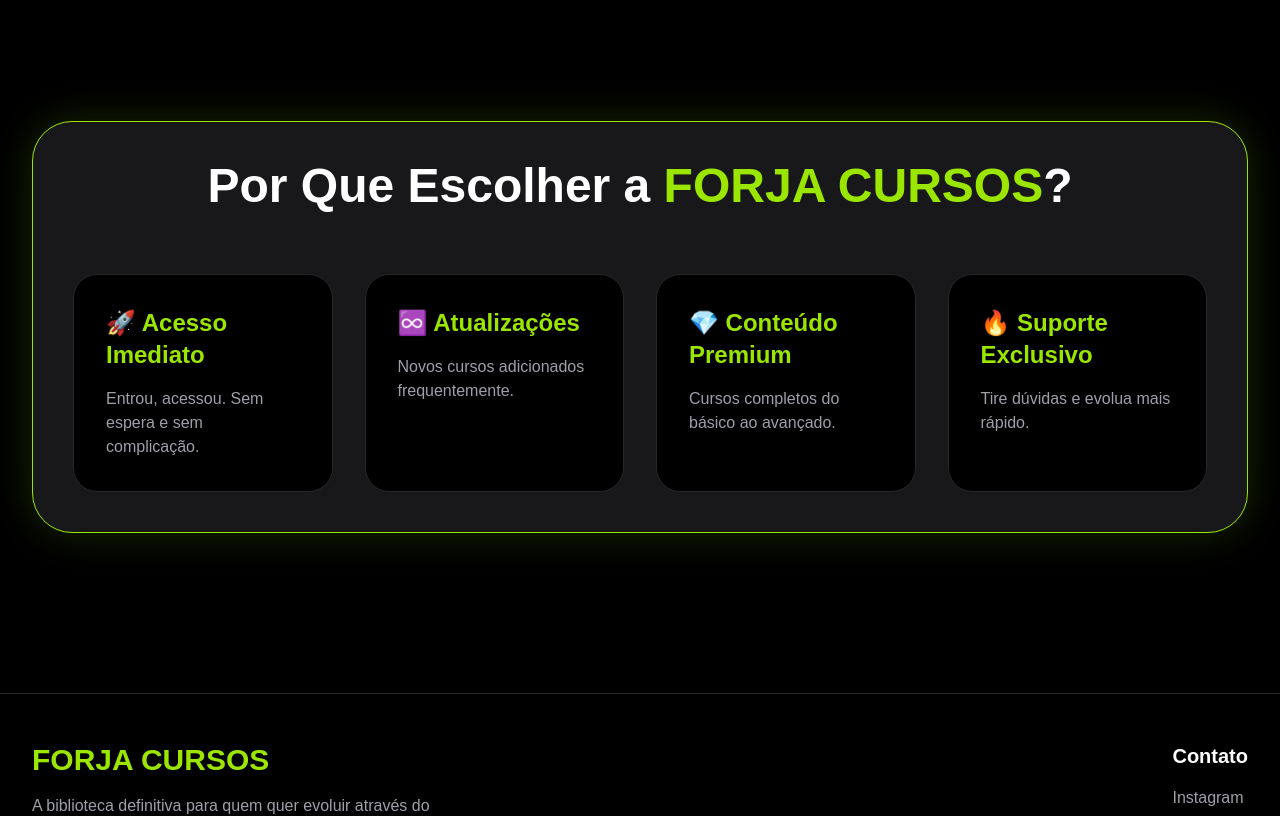
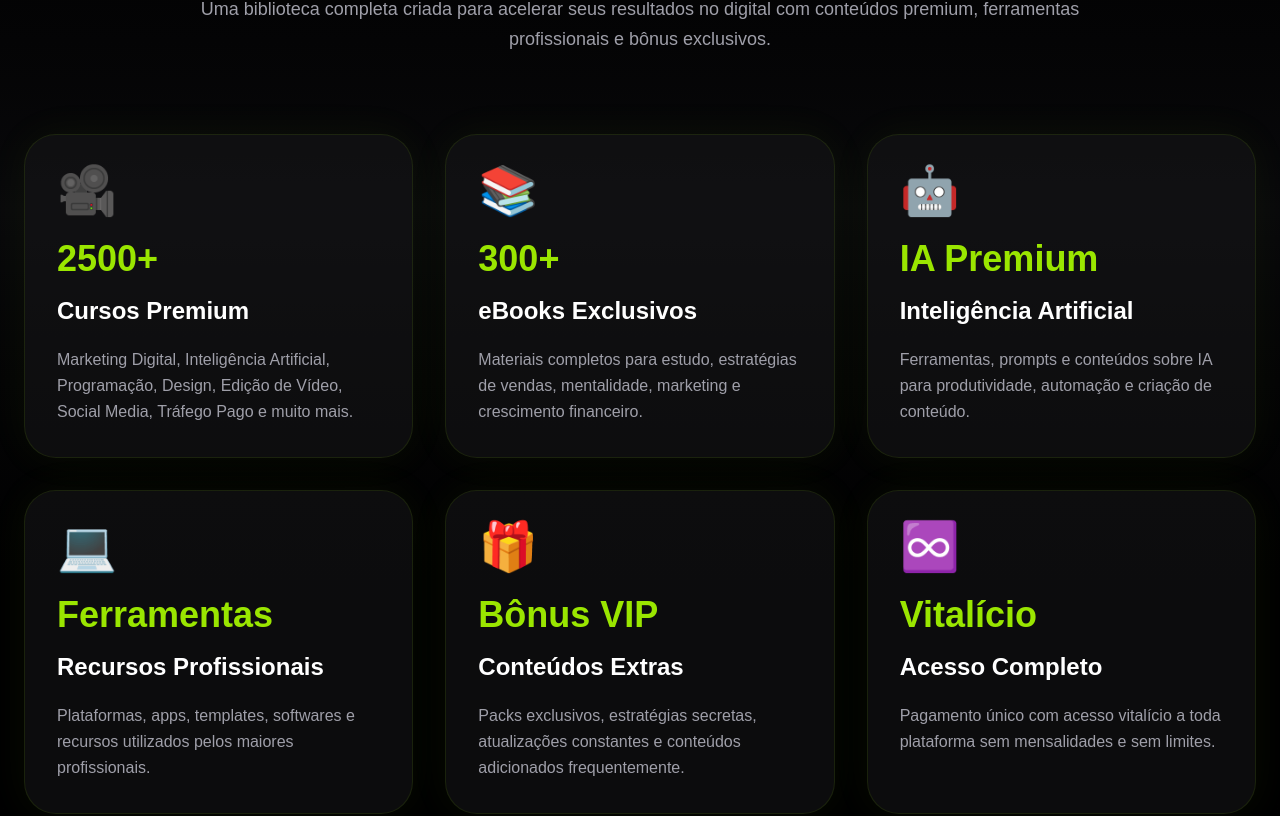
Before and after one commit to alexsandrodevbr/forja-cursos, a React (Vite) app: page / in a window 1280 px wide. Shown: the part 1936-2752 px from the top of the page. Built offline with nearby package versions, Linux system fonts and the light colour scheme.

Commit message:
adicionando seção BlueTech

```diff
--- a/src/App.jsx
+++ b/src/App.jsx
@@ -165,6 +165,229 @@ export default function App() {
         </div>
 
       </div>
+
+      {/* O QUE TEM DENTRO DA BLUETECH */}
+
+      <section className="w-full px-6 py-28 bg-gradient-to-b from-black via-zinc-950 to-black">
+
+        <div className="max-w-7xl mx-auto">
+
+          {/* TOPO */}
+
+          <div className="mb-20 text-center">
+
+            <div className="inline-flex items-center px-6 py-3 rounded-full border border-lime-400/20 bg-zinc-900/50 shadow-[0_0_25px_rgba(132,204,22,0.08)]">
+
+              <span className="text-lime-400 text-xs md:text-sm font-extrabold tracking-[5px] uppercase">
+
+                ⚡ Tudo que você recebe
+
+              </span>
+
+            </div>
+
+            <h2 className="text-5xl md:text-7xl font-extrabold text-white mt-10 leading-tight">
+
+              O Que Existe
+
+              <br />
+
+              <span className="text-lime-400 drop-shadow-[0_0_18px_#84cc16]">
+
+                Dentro da Biblioteca FORJA CURSOS
+
+              </span>
+
+            </h2>
+
+            <p className="text-zinc-400 text-lg mt-8 max-w-4xl mx-auto leading-relaxed">
+
+              Uma biblioteca completa criada para acelerar seus resultados
+              no digital com conteúdos premium, ferramentas profissionais
+              e bônus exclusivos.
+
+            </p>
+
+          </div>
+
+          {/* CARDS */}
+
+          <div className="grid grid-cols-1 md:grid-cols-2 lg:grid-cols-3 gap-8">
+
+            {/* CARD */}
+
+            <div className="bg-zinc-900/50 border border-lime-400/10 rounded-[32px] p-8 hover:scale-[1.03] hover:border-lime-400/40 transition-all duration-300 shadow-[0_0_40px_rgba(132,204,22,0.06)]">
+
+              <div className="text-5xl mb-6">🎥</div>
+
+              <h3 className="text-4xl font-extrabold text-lime-400">
+
+                2500+
+
+              </h3>
+
+              <h4 className="text-2xl font-bold text-white mt-4">
+
+                Cursos Premium
+
+              </h4>
+
+              <p className="text-zinc-400 mt-5 leading-relaxed">
+
+                Marketing Digital, Inteligência Artificial,
+                Programação, Design, Edição de Vídeo,
+                Social Media, Tráfego Pago e muito mais.
+
+              </p>
+
+            </div>
+
+            {/* CARD */}
+
+            <div className="bg-zinc-900/50 border border-lime-400/10 rounded-[32px] p-8 hover:scale-[1.03] hover:border-lime-400/40 transition-all duration-300 shadow-[0_0_40px_rgba(132,204,22,0.06)]">
+
+              <div className="text-5xl mb-6">📚</div>
+
+              <h3 className="text-4xl font-extrabold text-lime-400">
+
+                300+
+
+              </h3>
+
+              <h4 className="text-2xl font-bold text-white mt-4">
+
+                eBooks Exclusivos
+
+              </h4>
+
+              <p className="text-zinc-400 mt-5 leading-relaxed">
+
+                Materiais completos para estudo,
+                estratégias de vendas, mentalidade,
+                marketing e crescimento financeiro.
+
+              </p>
+
+            </div>
+
+            {/* CARD */}
+
+            <div className="bg-zinc-900/50 border border-lime-400/10 rounded-[32px] p-8 hover:scale-[1.03] hover:border-lime-400/40 transition-all duration-300 shadow-[0_0_40px_rgba(132,204,22,0.06)]">
+
+              <div className="text-5xl mb-6">🤖</div>
+
+              <h3 className="text-4xl font-extrabold text-lime-400">
+
+                IA Premium
+
+              </h3>
+
+              <h4 className="text-2xl font-bold text-white mt-4">
+
+                Inteligência Artificial
+
+              </h4>
+
+              <p className="text-zinc-400 mt-5 leading-relaxed">
+
+                Ferramentas, prompts e conteúdos
+                sobre IA para produtividade,
+                automação e criação de conteúdo.
+
+              </p>
+
+            </div>
+
+            {/* CARD */}
+
+            <div className="bg-zinc-900/50 border border-lime-400/10 rounded-[32px] p-8 hover:scale-[1.03] hover:border-lime-400/40 transition-all duration-300 shadow-[0_0_40px_rgba(132,204,22,0.06)]">
+
+              <div className="text-5xl mb-6">💻</div>
+
+              <h3 className="text-4xl font-extrabold text-lime-400">
+
+                Ferramentas
+
+              </h3>
+
+              <h4 className="text-2xl font-bold text-white mt-4">
+
+                Recursos Profissionais
+
+              </h4>
+
+              <p className="text-zinc-400 mt-5 leading-relaxed">
+
+                Plataformas, apps, templates,
+                softwares e recursos utilizados
+                pelos maiores profissionais.
+
+              </p>
+
+            </div>
+
+            {/* CARD */}
+
+            <div className="bg-zinc-900/50 border border-lime-400/10 rounded-[32px] p-8 hover:scale-[1.03] hover:border-lime-400/40 transition-all duration-300 shadow-[0_0_40px_rgba(132,204,22,0.06)]">
+
+              <div className="text-5xl mb-6">🎁</div>
+
+              <h3 className="text-4xl font-extrabold text-lime-400">
+
+                Bônus VIP
+
+              </h3>
+
+              <h4 className="text-2xl font-bold text-white mt-4">
+
+                Conteúdos Extras
+
+              </h4>
+
+              <p className="text-zinc-400 mt-5 leading-relaxed">
+
+                Packs exclusivos, estratégias secretas,
+                atualizações constantes e conteúdos
+                adicionados frequentemente.
+
+              </p>
+
+            </div>
+
+            {/* CARD */}
+
+            <div className="bg-zinc-900/50 border border-lime-400/10 rounded-[32px] p-8 hover:scale-[1.03] hover:border-lime-400/40 transition-all duration-300 shadow-[0_0_40px_rgba(132,204,22,0.06)]">
+
+              <div className="text-5xl mb-6">♾️</div>
+
+              <h3 className="text-4xl font-extrabold text-lime-400">
+
+                Vitalício
+
+              </h3>
+
+              <h4 className="text-2xl font-bold text-white mt-4">
+
+                Acesso Completo
+
+              </h4>
+
+              <p className="text-zinc-400 mt-5 leading-relaxed">
+
+                Pagamento único com acesso vitalício
+                a toda plataforma sem mensalidades
+                e sem limites.
+
+              </p>
+
+            </div>
+
+          </div>
+
+        </div>
+
+      </section>
+
       {/* ÁREA DOS CURSOS */}
 
       <section className="px-8 pb-20">
```
Lines whose indentation alone changed are shown as unchanged.
